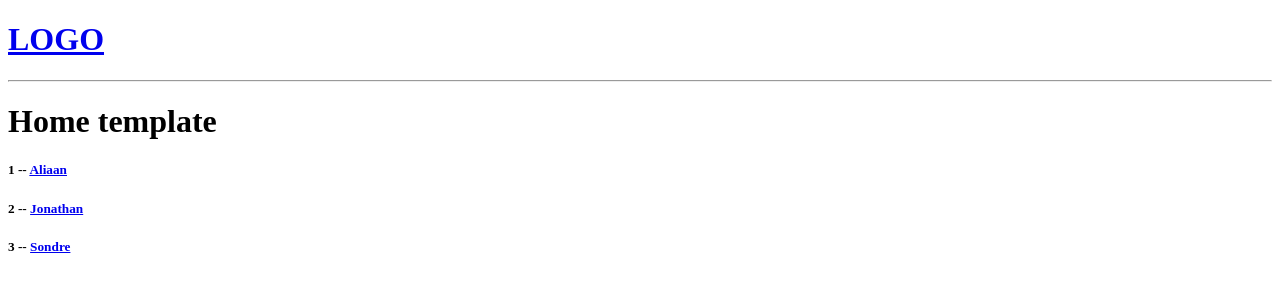
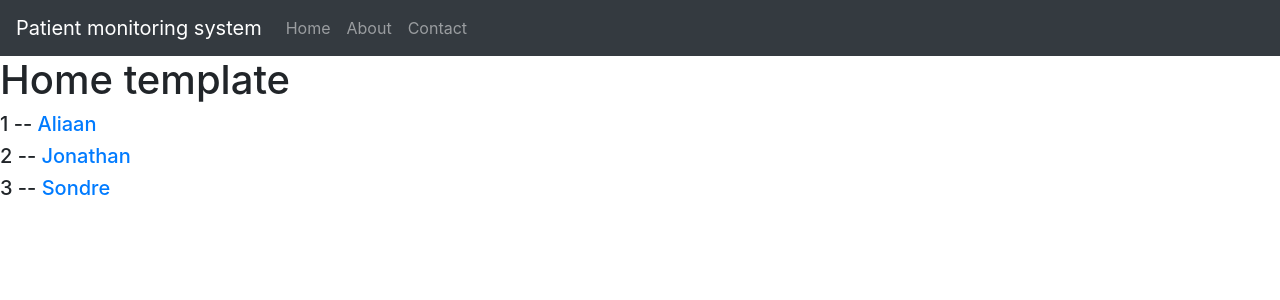
Before and after one commit to MONK-system/system, a Django app: page / in a window 1280 px wide. Shown: the top 300 px of the page. Run offline with Django 5.2, Linux system fonts and the light colour scheme; some libraries are stand-ins or nearby versions.

Commit message:
Updated the navigation bar.

```diff
--- a/monksystem/templates/main.html
+++ b/monksystem/templates/main.html
@@ -6,6 +6,15 @@
     <meta name="viewport" content="width=device-width, initial-scale=1.0" />
     <!--<link rel="stylesheet" href=""/>-->
     <title>Patient monitoring website</title>
+
+    <meta charset="utf-8">
+    <meta name="viewport" content="width=device-width, initial-scale=1">
+    <link rel="stylesheet" href="https://maxcdn.bootstrapcdn.com/bootstrap/4.3.1/css/bootstrap.min.css">
+    <link rel="stylesheet" href="https://use.fontawesome.com/releases/v5.6.3/css/all.css" integrity="sha384-UHRtZLI+pbxtHCWp1t77Bi1L4ZtiqrqD80Kn4Z8NTSRyMA2Fd33n5dQ8lWUE00s/" crossorigin="anonymous"></head>
+    <script src="https://ajax.googleapis.com/ajax/libs/jquery/3.5.1/jquery.min.js"></script>
+    <script src="https://cdnjs.cloudflare.com/ajax/libs/popper.js/1.16.0/umd/popper.min.js"></script>
+    <script src="https://maxcdn.bootstrapcdn.com/bootstrap/4.3.1/js/bootstrap.min.js"></script>
+
   </head>
 
   <body>
--- a/monksystem/templates/navbar.html
+++ b/monksystem/templates/navbar.html
@@ -1,5 +1,17 @@
-<a href = "/">
-    <h1>LOGO</h1>
-</a>
+<nav class = "navbar navbar-expand-sm bg-dark navbar-dark">
+<a href = "/" class = "navbar-brand" href = "#">Patient monitoring system<a/>
+    <button class = "navbar-toggler" type = "button" data-toggle = "collapse" data-target="#myMenu">
+        <span class = "navbar-toggler-icon">
 
-<hr>
+        </span>
+    </button>
+    <div class = "collapse navbar-collapse" id = "myMenu">
+        <ul class = "navbar-nav">
+            <li class ="nav-item"><a class = "nav-link" href = "#">Home</a></li>
+            <li class ="nav-item"><a class = "nav-link" href = "#">About</a></li>
+            <li class ="nav-item"><a class = "nav-link" href = "#">Contact</a></li>
+
+        </ul>
+
+    </div>
+</nav>
```
